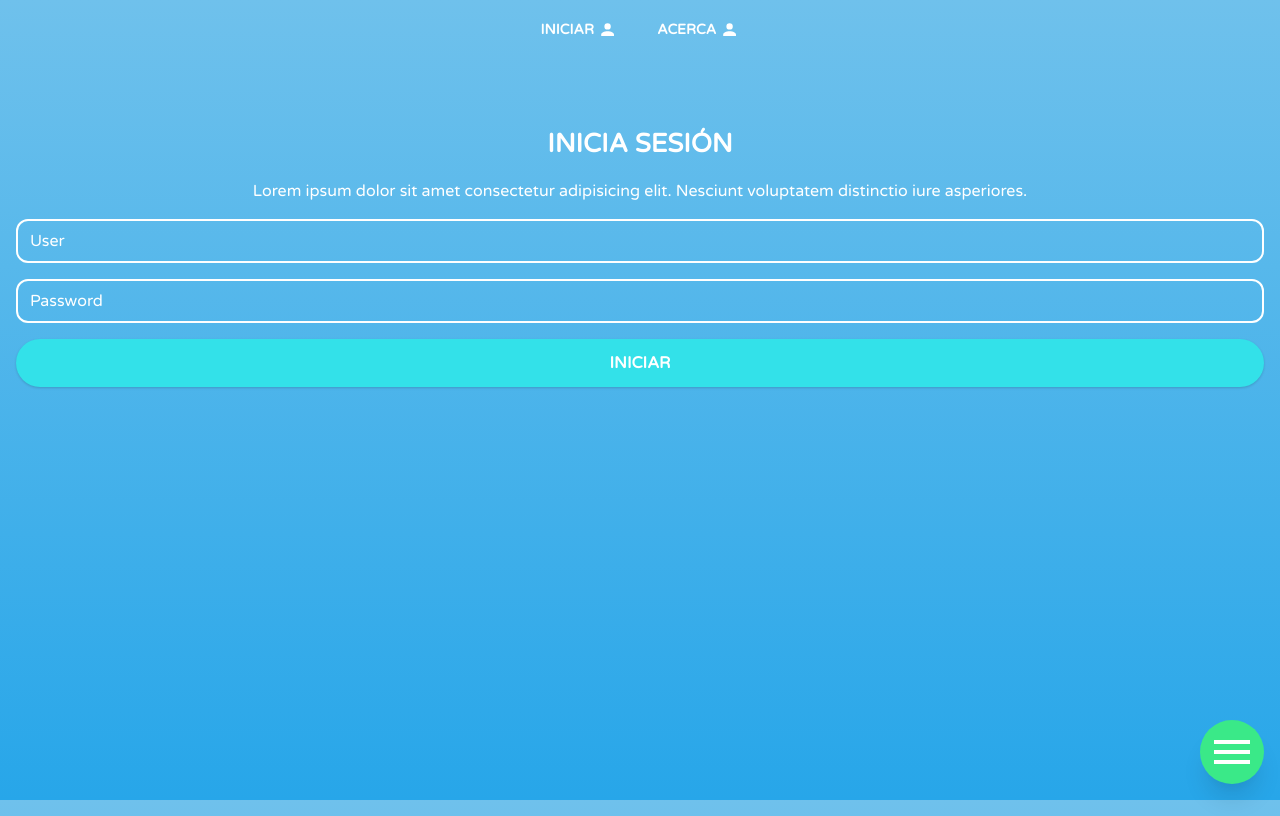
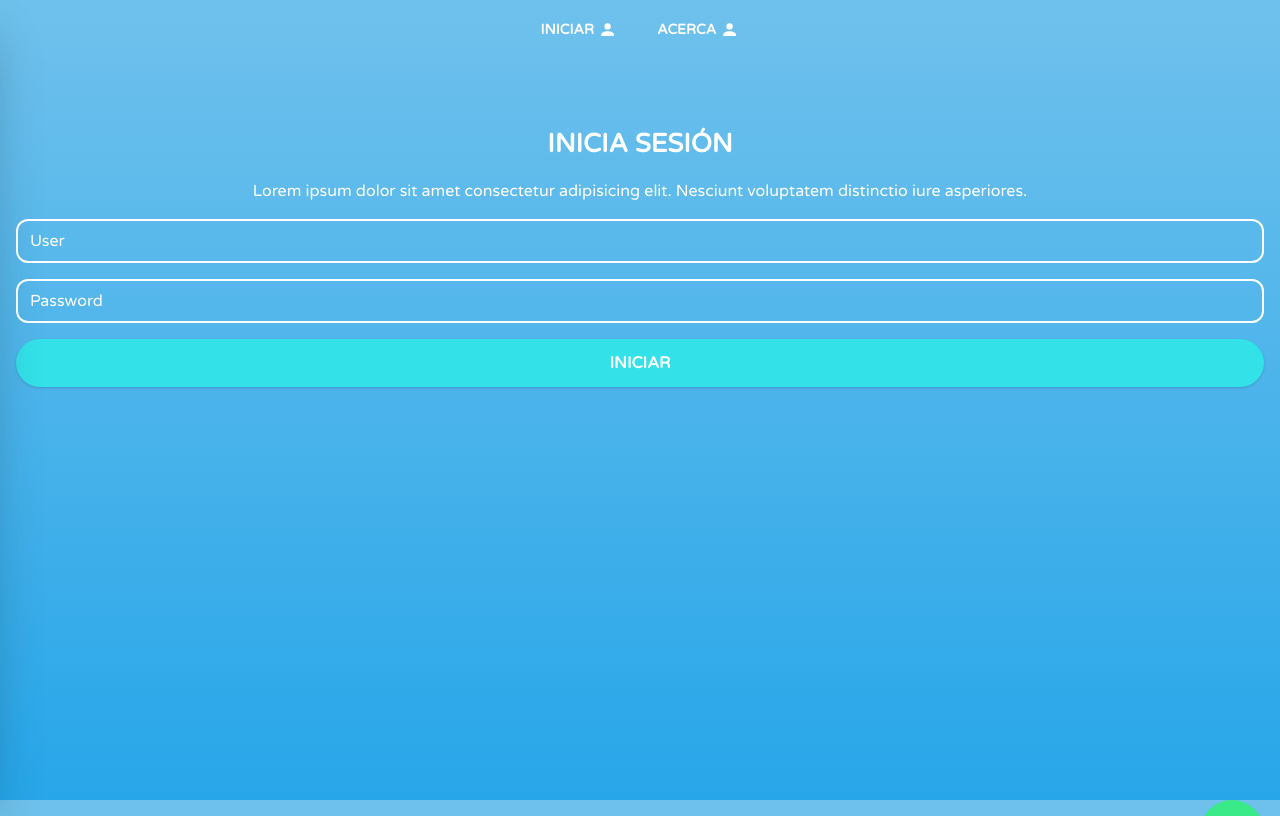
Before and after one commit to Joyfer/go-school, a Next.js app: page / in a window 1280 px wide. Built offline with nearby package versions, Linux system fonts and the light colour scheme.

Commit message:
Added sidebar component

```diff
--- a/components/layout/Layout.tsx
+++ b/components/layout/Layout.tsx
@@ -1,7 +1,7 @@
 import React, { ReactNode } from "react";
 import Head from "next/head";
 import Navbar from "../navbar/Navbar"
-import FabMenubutton from "./sideBar/FabMenubutton";
+import SideBarAndButton from "./sideBar/SideBarAndButton";
 
 type Props = {
   children?: ReactNode;
@@ -26,7 +26,7 @@ const Layout = ({ children }: Props) => (
     </header>
     <div className="container px-4 mx-auto pb-4">
     {children}
-    <FabMenubutton></FabMenubutton>
+    <SideBarAndButton />
     </div>
   </div>
 );
--- a/components/layout/sideBar/FabMenubutton.tsx
+++ b/components/layout/sideBar/FabMenubutton.tsx
@@ -3,17 +3,16 @@ import FabButton from "../../resources/buttons/FabButton";
 import Icon from "@mdi/react";
 import { mdiMenu } from "@mdi/js";
 
-interface Props {}
+interface Props {
+  action: () => void;
+}
 
-function FabMenubutton({}: Props): ReactElement {
+function FabMenubutton({ action }: Props): ReactElement {
   const [scroll, setScroll] = useState(0);
   const [maxScroll, setMaxScroll] = useState(600);
 
   const handleScroll = () => {
     setScroll(window.pageYOffset);
-  };
-
-  const changeMaxScroll = () => {
     setMaxScroll(
       document.documentElement.scrollHeight -
         document.documentElement.clientHeight
@@ -22,27 +21,21 @@ function FabMenubutton({}: Props): ReactElement {
 
   useEffect(() => {
     window.addEventListener("scroll", handleScroll);
-    window.addEventListener("resize", changeMaxScroll);
-    setMaxScroll(
-      document.documentElement.scrollHeight -
-        document.documentElement.clientHeight
-    );
 
-    return () => {
-      window.removeEventListener("scroll", handleScroll);
-      window.addEventListener("resize", changeMaxScroll);
-    };
+    return () => window.removeEventListener("scroll", handleScroll);
   }, []);
   return (
+    <div onClick={() => action()}>
       <FabButton
         className={
           "fixed bottom-4 right-4" +
           " " +
-        `${scroll === maxScroll ? "transform-gpu translate-y-20" : ""}`
+          `${scroll === maxScroll ? "transform translate-y-20" : ""}`
         }
       >
         <Icon color="white" path={mdiMenu}></Icon>
       </FabButton>
+    </div>
   );
 }
 
--- /dev/null
+++ b/components/layout/sideBar/SideBar.tsx
@@ -0,0 +1,27 @@
+import React, { ReactElement } from "react";
+
+interface Props {
+  active: boolean;
+}
+
+function SideBar({ active }: Props): ReactElement {
+  const isActive = (): string => {
+    if (active === true) {
+      return "";
+    } else {
+      return "transform -translate-x-60";
+    }
+  };
+
+  return (
+    <div
+      className={
+        "h-full bg-white fixed left-0 top-0 shadow-2xl w-60 transition duration-300 ease-in-out" + " " + `${isActive()}`
+      }
+    >
+      <p className="text-black">asdas</p>
+    </div>
+  );
+}
+
+export default SideBar;
--- /dev/null
+++ b/components/layout/sideBar/SideBarAndButton.tsx
@@ -0,0 +1,20 @@
+import React, { ReactElement, useState } from "react";
+import SideBar from "./SideBar";
+import FabMenubutton from "./FabMenubutton";
+
+interface Props {}
+
+export default function SideBarAndButton({}: Props): ReactElement {
+  const [isActive, setIsActive] = useState(false);
+
+  const handleActive = () => {
+    setIsActive(!isActive);
+  };
+
+  return (
+    <div>
+      <SideBar active={isActive}></SideBar>
+      <FabMenubutton action={handleActive}></FabMenubutton>
+    </div>
+  );
+}
```
Lines whose indentation alone changed are shown as unchanged.
